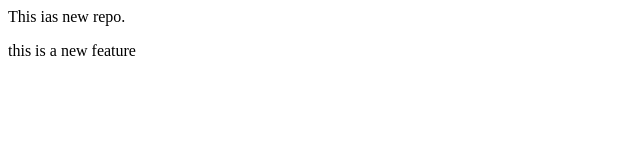
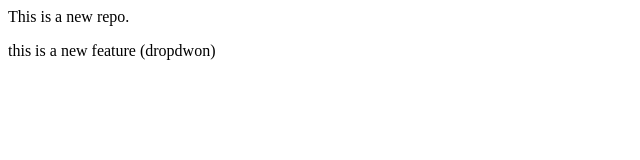
Before and after one commit to tanishka786/localrepo, a plain HTML site: page index.html in a window 1280 px wide. Shown: the full height of the page, 0-640 px from the left. Drawn offline with Linux system fonts and the light colour scheme.

Commit message:
add dropdwon

```diff
--- a/index.html
+++ b/index.html
@@ -1,2 +1,2 @@
-<p>This ias new repo.</p>
-<p>this is a new feature</p>
+<p>This is a new repo.</p>
+<p>this is a new feature (dropdwon)</p>
```
